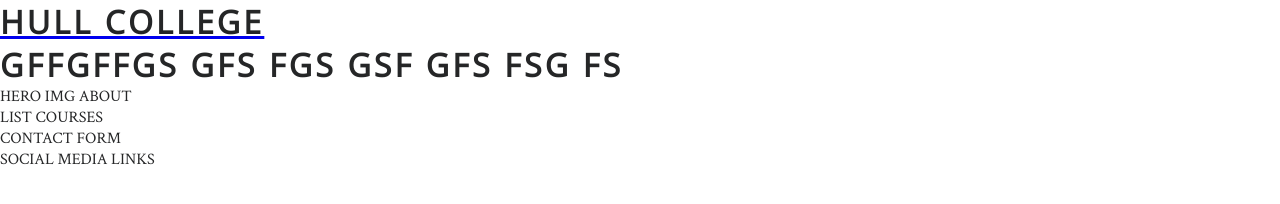
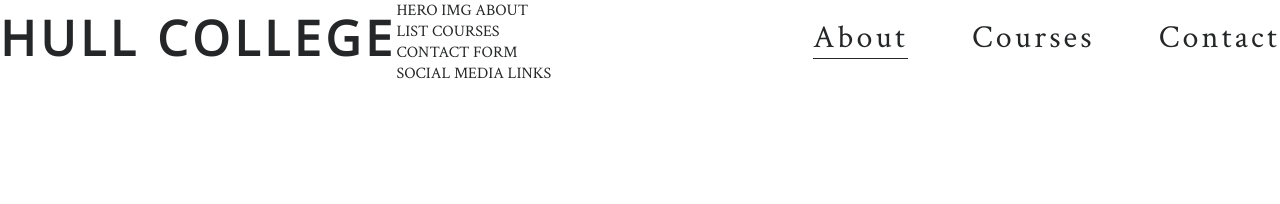
Before and after one commit to mjjstockman/hull-college-before, a plain HTML site: page index.html in a window 1280 px wide. Drawn offline with nearby package versions, Linux system fonts and the light colour scheme.

Commit message:
Finish header

```diff
--- a/assets/css/style.css
+++ b/assets/css/style.css
@@ -13,12 +13,49 @@ body {
 
 /* headings and logo */
 
-h1 {
+h1,
+h2 {
     font-family: 'Open Sans', serif;
     color: #252627;
     letter-spacing: 0.1em;
 }
 
 #logo {
-    floa
+    float: left;
+    font-size: 300%;
+    letter-spacing: 0.1em;
 }
+
+#logo,
+#menu {
+    /* line-height: 100px; */
+    line-height: 75px;
+}
+
+/* nav */
+
+#menu {
+    float: right;
+    list-style: none;
+    font-size: 200%;
+}
+
+#menu li {
+    float: left;
+    list-style-type: none;
+    letter-spacing: 0.1em;
+}
+
+#menu li + li {
+    margin-left: 2em;
+}
+
+#menu a {
+    text-decoration: none;
+    color: inherit;
+}
+
+#menu a:hover,
+.active {
+    border-bottom: 1px solid #252627;
+}
--- a/index.html
+++ b/index.html
@@ -1,5 +1,6 @@
 <!DOCTYPE html>
 <html lang="en">
+
 <head>
     <meta charset="UTF-8">
     <meta http-equiv="X-UA-Compatible" content="IE=edge">
@@ -8,14 +9,30 @@
     <link rel="stylesheet" href="assets/css/style.css">
     <title>Hull College</title>
 </head>
+
 <body>
     <header>
         <a href="index.html">
             <h1 id="logo">HULL COLLEGE</h1>
         </a>
+
+        <nav>
+            <ul id="menu">
+                <li>
+                    <a href="index.html" class="active">About</a>
+                </li>
+
+                <li>
+                    <a href="#">Courses</a>
+                </li>
+
+                <li>
+                    <a href="#">Contact</a>
+                </li>
+            </ul>
+        </nav>
     </header>
 
-    <h1>GFFGFFGS GFS FGS GSF  GFS FSG FS</h1>
     <section>
         HERO IMG
         ABOUT
@@ -33,4 +50,5 @@
         SOCIAL MEDIA LINKS
     </section>
 </body>
+
 </html>
```
Also changed, not shown: 1 other file.
